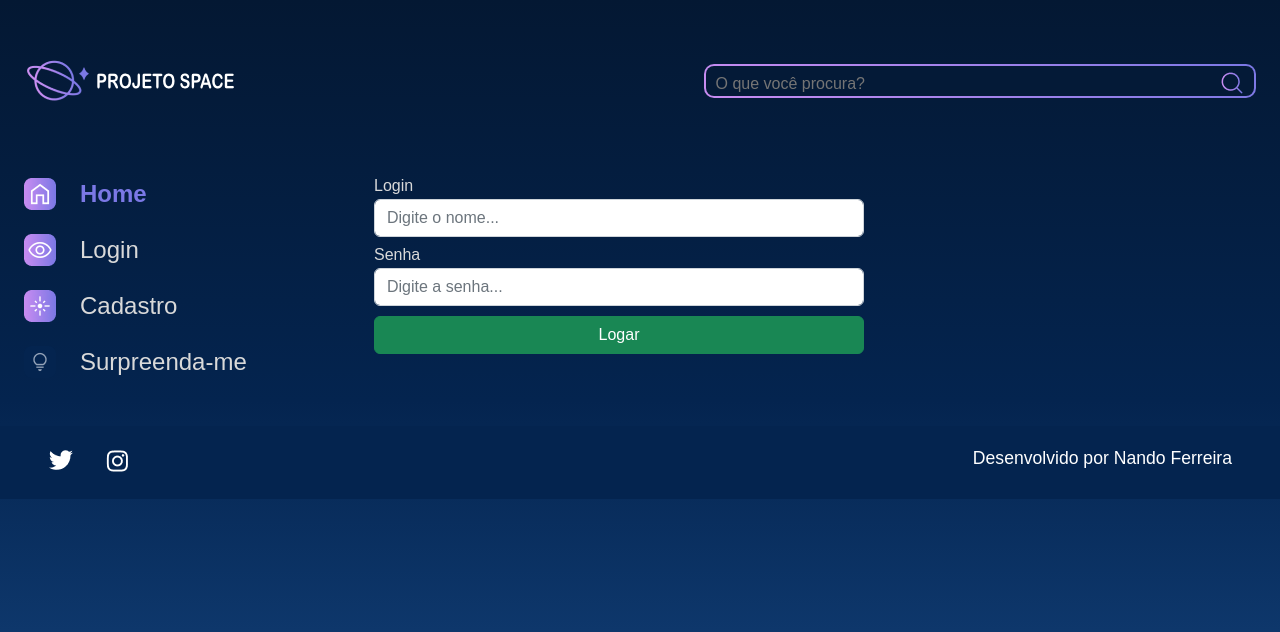
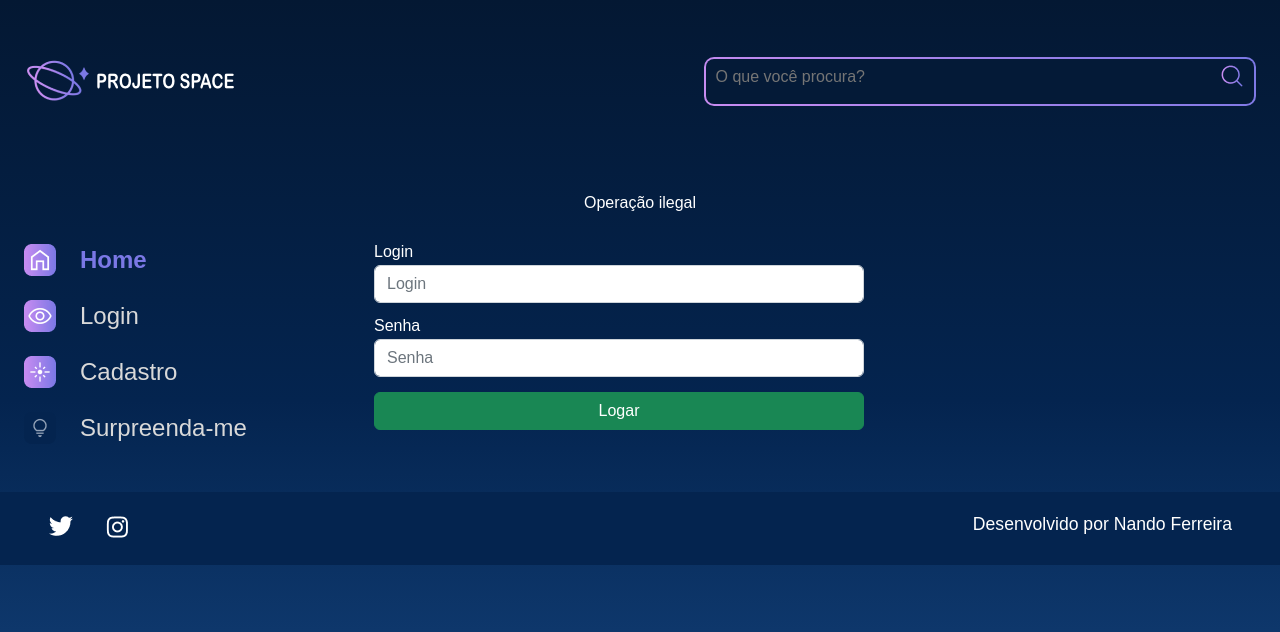
Before and after one commit to eanicomaco/projeto-django, a Django app: page /login in a window 1280 px wide. Shown: the top 632 px of the page. Run offline with Django 5.2, Linux system fonts and the light colour scheme.

```diff
--- a/setup/static/styles/style.css
+++ b/setup/static/styles/style.css
@@ -382,3 +382,11 @@ table {
     border: 2px solid #7B78E5;
     cursor: pointer;
 }
+.alert{
+    color: #fff !important;
+    text-align: center !important;
+}
+.alert p{
+    color: #fff !important;
+    text-align: center !important;
+}
--- a/templates/galeria/partials/_header.html
+++ b/templates/galeria/partials/_header.html
@@ -12,3 +12,8 @@
         </div>
     </div>
 </header>
+{% for message in messages %}
+<div class="alert">
+    <p id="messages">{{ message }}</p>
+</div>
+{% endfor %}
--- a/templates/usuarios/login.html
+++ b/templates/usuarios/login.html
@@ -14,6 +14,15 @@
     <!-- CSS only -->
     <link href="https://cdn.jsdelivr.net/npm/bootstrap@5.2.2/dist/css/bootstrap.min.css" rel="stylesheet" integrity="sha384-Zenh87qX5JnK2Jl0vWa8Ck2rdkQ2Bzep5IDxbcnCeuOxjzrPF/et3URy9Bv1WTRi" crossorigin="anonymous">
     <link rel="stylesheet" href="{% static '/styles/style.css' %}">
+    <style>
+        label{
+            color: #fff;
+            margin-bottom: 5px;
+        }
+        input{
+            margin-bottom: 15px;
+        }
+    </style>
 </head>
 
 <body>
@@ -22,15 +31,17 @@
         <main class="principal">
             {% include 'galeria/partials/_menu_lateral.html' %}
             <section class="galeria" style="margin-left: 5em">
-                <form action="" method="">
+                <form action="{% url 'login' %}" method="post">
                     {% csrf_token %}
                     <div class="row">
-                        {% for field in form.visible_fields %}
-                            <div class="col-md-12" style="margin-bottom: 10px;">
-                                <label for="{{ field.id_for_label }}" style="color:#D9D9D9; margin-bottom: 5px;">{{ field.label }}</label>
-                                {{ field }}
-                            </div>
-                        {% endfor %}
+                        <div class="col-md-12 form-group">
+                            <label for="">Login</label>
+                            <input type="text" name="login" class="form-control" placeholder="Login">
+                        </div>
+                        <div class="col-md-12 form-group">
+                            <label for="">Senha</label>
+                            <input type="password" name="senha" class="form-control" placeholder="Senha">
+                        </div>
                     </div>
                     <div>
                         <button type="submit" class="btn btn-success col-12" style="padding: top 5px;">Logar</button>
--- a/usuarios/forms.py
+++ /dev/null
@@ -1,25 +0,0 @@
-from django import forms
-
-class LoginForms(forms.Form):
-    login=forms.CharField(
-        label='Login',
-        required=True,
-        max_length=100,
-        widget=forms.TextInput(
-            attrs = {
-                'class': 'form-control',
-                'placeholder':'Digite o nome...'
-            }
-        )
-    )
-    senha=forms.CharField(
-        label = 'Senha',
-        required = True,
-        max_length = 12,
-        widget=forms.PasswordInput(
-            attrs = {
-                'class': 'form-control',
-                'placeholder':'Digite a senha...'
-            }
-        )
-    )
--- a/usuarios/views.py
+++ b/usuarios/views.py
@@ -1,9 +1,55 @@
-from django.shortcuts import render
-from usuarios.forms import LoginForms
+from django.shortcuts import render, redirect
+from django.contrib.auth.models import User #dá acesso a tabela de usuário do django
+from django.contrib.auth import authenticate
+from django.contrib import messages, auth
 
 def login(request):
-    form = LoginForms()
-    return render(request, 'usuarios/login.html',{'form':form})
+    form = request.POST
+
+    if request.method == 'POST':
+        login = request.POST['login']
+        senha = request.POST['senha']
+        usuario = auth.authenticate(username=login, password=senha)
+
+        if usuario is not None:
+            auth.login(request, usuario)
+            messages.success(request, 'Usuário logado com sucesso!')
+            return redirect('index')
+        else:
+            messages.error(request, 'Falha ao autenticar o usuário!')
+            return redirect('login')
+
+    else:
+        messages.error(request, 'Operação ilegal')
+        return render(request, 'usuarios/login.html',{'form':form})
 
 def cadastro(request):
-    return render(request, 'usuarios/cadastro.html')
+    form = request.POST
+    #outra forma de capturar os dados seria nome=form.get('nome)
+
+    if request.method == 'POST':
+        usuario = request.POST['usuario']
+        email = request.POST['email']
+        senha1 = request.POST['senha1']
+        senha2 = request.POST['senha2']
+
+        if senha1 != senha2:
+            messages.error(request, 'As senhas não coincidem.')
+            return redirect('cadastro')
+
+        if User.objects.filter(username=usuario).exists():
+            messages.error(request, 'O nome de usuário informado já está em uso.')
+            return redirect('cadastro')
+
+        user = User.objects.create_user(username=usuario,email=email,password=senha1)
+
+        user = authenticate(username=usuario, password=senha1)
+
+        if user is not None:
+            messages.success(request, 'Usuário cadastrado com sucesso!')
+            return redirect('login')
+        else:
+            messages.error(request, 'Falha ao autenticar o usuário!')
+            return redirect('cadastro')
+    else:
+        return render(request, 'usuarios/cadastro.html', {'form':form})
```
Also changed, not shown: static/styles/style.css (+8 -0 lines), templates/usuarios/cadastro.html (+7 -6 lines).
